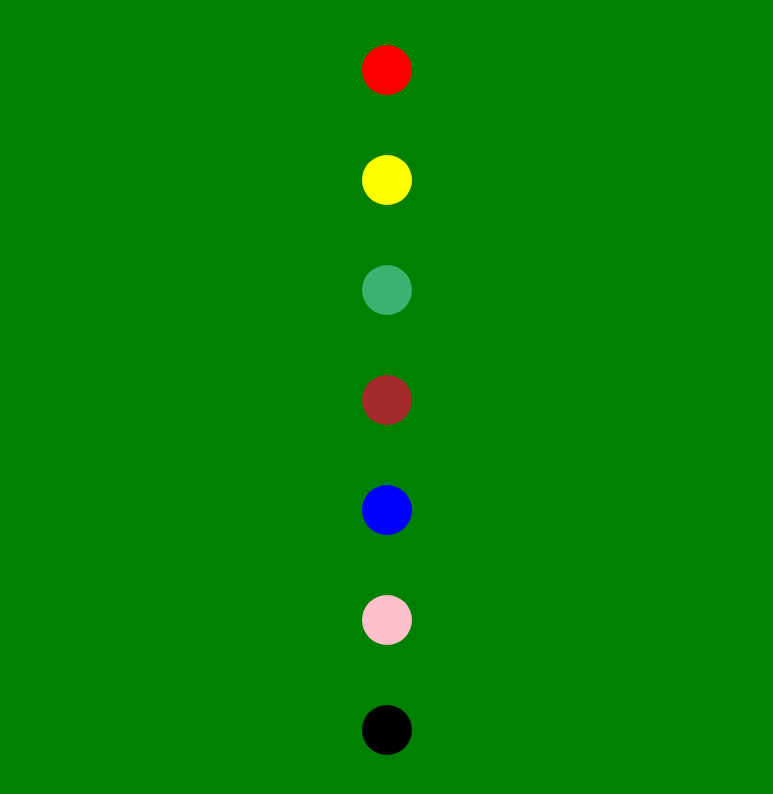
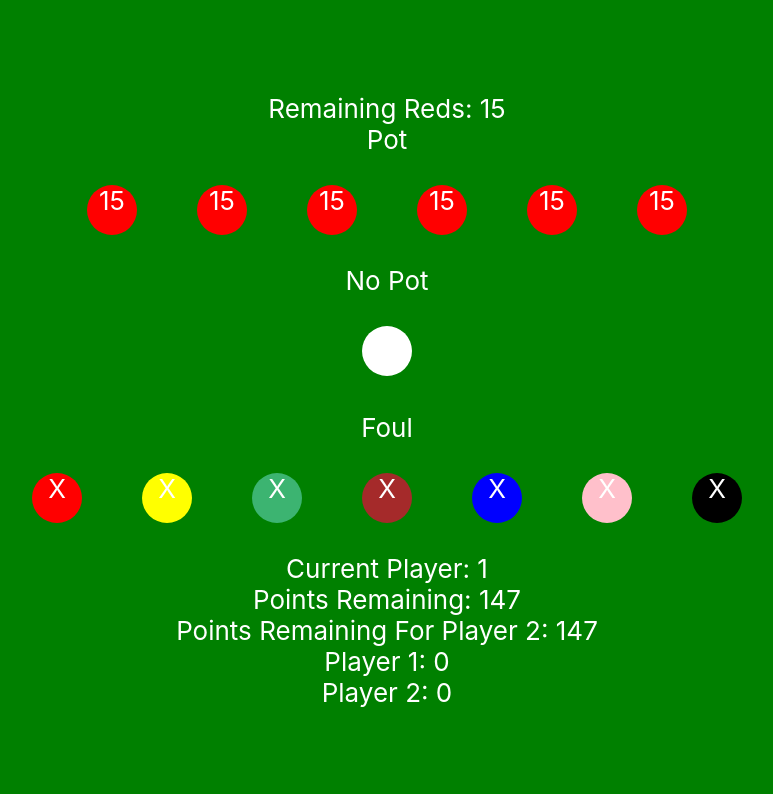
Before and after one commit to snerks/snooker-score01, a React (Create React App) app: page / in a window 1280 px wide. Shown: the top 794 px of the page, without its empty margins (253-1026 px from the left). Built offline with nearby package versions, Linux system fonts and the light colour scheme.

Commit message:
Basic scoring

```diff
--- a/src/App.css
+++ b/src/App.css
@@ -47,6 +47,10 @@
   margin: 30px;
 }
 
+.white {
+  background-color: white;
+}
+
 .red {
   background-color: red;
 }
--- a/src/App.tsx
+++ b/src/App.tsx
@@ -1,8 +1,171 @@
-import React from 'react';
+import React, { useState } from 'react';
 import logo from './logo.svg';
 import './App.css';
 
-function App() {
+// interface IPlayerPointsState {
+//   0: number;
+//   1: number;
+// }
+
+const App = () => {
+  const [redsRemaining, setRedsRemaining] = useState(15);
+
+  const [pointsRemaining, setPointsRemaining] = useState(147);
+  const [pointsRemainingForOtherPlayer, setPointsRemainingForOtherPlayer] = useState(147);
+
+  const [playerPoints, setPlayerPoints] = useState([0, 0]);
+  const [playerNumber, setPlayerNumber] = useState(0);
+
+  const [isFinalRedColourGone, setIsFinalRedColourGone] = useState(false);
+
+  const [isRedOn, setIsRedOn] = useState(true);
+  const [isYellowOn, setIsYellowOn] = useState(true);
+  const [isGreenOn, setIsGreenOn] = useState(true);
+  const [isBrownOn, setIsBrownOn] = useState(true);
+  const [isBlueOn, setIsBlueOn] = useState(true);
+  const [isPinkOn, setIsPinkOn] = useState(true);
+  const [isBlackOn, setIsBlackOn] = useState(true);
+
+  const [isGameOver, setIsGameOver] = useState(false);
+
+  const potNothing = () => {
+    setPlayerNumber((playerNumber + 1) % 2);
+    setIsRedOn(redsRemaining > 0);
+    setPointsRemaining((redsRemaining * 8) + 27);
+
+    if (redsRemaining === 0) {
+      setIsFinalRedColourGone(true);
+      setIsYellowOn(true);
+      setIsGreenOn(false);
+      setIsBrownOn(false);
+      setIsBlueOn(false);
+      setIsPinkOn(false);
+      setIsBlackOn(false);
+    }
+  }
+
+  const potRed = () => {
+    potBall(1);
+    setRedsRemaining(redsRemaining - 1);
+
+    setPointsRemainingForOtherPlayer(pointsRemainingForOtherPlayer - 8);
+  }
+
+  const potYellow = () => {
+    potBall(2);
+  }
+
+  const potGreen = () => {
+    potBall(3);
+  }
+
+  const potBrown = () => {
+    potBall(4);
+  }
+
+  const potBlue = () => {
+    potBall(5);
+  }
+
+  const potPink = () => {
+    potBall(6);
+  }
+
+  const potBlack = () => {
+    potBall(7);
+
+    if (isFinalRedColourGone) {
+      setIsGameOver(true);
+    }
+  }
+
+  // public get areSnookersRequired() {
+  //   return pointsRemainingForOtherPlayer < playerPoints[playerNumber];
+  // }
+
+  const areSnookersRequired = () => {
+    return pointsRemainingForOtherPlayer < playerPoints[playerNumber];
+  }
+
+  const potBall = (value: number) => {
+    setPointsRemaining(pointsRemaining - value);
+
+    if (playerNumber === 0) {
+      setPlayerPoints([playerPoints[0] + value, playerPoints[1]]);
+    } else {
+      setPlayerPoints([playerPoints[0], playerPoints[1] + value]);
+    }
+
+    setIsRedOn(redsRemaining > 0 && value > 1);
+
+    if (redsRemaining === 0 && value > 1) {
+      setIsFinalRedColourGone(true);
+      setIsYellowOn(true);
+      setIsGreenOn(false);
+      setIsBrownOn(false);
+      setIsBlueOn(false);
+      setIsPinkOn(false);
+      setIsBlackOn(false);
+    }
+
+    if (isFinalRedColourGone) {
+      setPointsRemainingForOtherPlayer(pointsRemainingForOtherPlayer - value);
+
+      switch (value) {
+        case 2:
+          setIsYellowOn(false);
+          setIsGreenOn(true);
+          setIsBrownOn(false);
+          setIsBlueOn(false);
+          setIsPinkOn(false);
+          setIsBlackOn(false);
+          break;
+        case 3:
+          setIsYellowOn(false);
+          setIsGreenOn(false);
+          setIsBrownOn(true);
+          setIsBlueOn(false);
+          setIsPinkOn(false);
+          setIsBlackOn(false);
+          break;
+        case 4:
+          setIsYellowOn(false);
+          setIsGreenOn(false);
+          setIsBrownOn(false);
+          setIsBlueOn(true);
+          setIsPinkOn(false);
+          setIsBlackOn(false);
+          break;
+        case 5:
+          setIsYellowOn(false);
+          setIsGreenOn(false);
+          setIsBrownOn(false);
+          setIsBlueOn(false);
+          setIsPinkOn(true);
+          setIsBlackOn(false);
+          break;
+        case 6:
+          setIsYellowOn(false);
+          setIsGreenOn(false);
+          setIsBrownOn(false);
+          setIsBlueOn(false);
+          setIsPinkOn(false);
+          setIsBlackOn(true);
+          break;
+        case 7:
+          setIsYellowOn(false);
+          setIsGreenOn(false);
+          setIsBrownOn(false);
+          setIsBlueOn(false);
+          setIsPinkOn(false);
+          setIsBlackOn(false);
+          break;
+        default:
+          break;
+      }
+    }
+  }
+
   return (
     <div className="App">
       <header className="App-header">
@@ -18,13 +181,83 @@ function App() {
         >
           Learn React
         </a> */}
-        <span className="ball red"></span>
-        <span className="ball yellow"></span>
-        <span className="ball green"></span>
-        <span className="ball brown"></span>
-        <span className="ball blue"></span>
-        <span className="ball pink"></span>
-        <span className="ball black"></span>
+        {!isGameOver &&
+          <div>
+            Remaining Reds: {redsRemaining}
+            <div>
+              Pot
+          </div>
+            <div>
+              {/* <span className="ball">Pot</span> */}
+              {isRedOn &&
+                <div>
+                  <span className="ball red" onClick={() => potRed()}>{redsRemaining}</span>
+                  <span className="ball red" onClick={() => potRed()}>{redsRemaining}</span>
+                  <span className="ball red" onClick={() => potRed()}>{redsRemaining}</span>
+                  <span className="ball red" onClick={() => potRed()}>{redsRemaining}</span>
+                  <span className="ball red" onClick={() => potRed()}>{redsRemaining}</span>
+                  <span className="ball red" onClick={() => potRed()}>{redsRemaining}</span>
+                </div>
+              }
+              {!isRedOn &&
+                <div>
+                  {isYellowOn && <span className="ball yellow" onClick={() => potYellow()}></span>}
+                  {isGreenOn && <span className="ball green" onClick={() => potGreen()}></span>}
+                  {isBrownOn && <span className="ball brown" onClick={() => potBrown()}></span>}
+                  {isBlueOn && <span className="ball blue" onClick={() => potBlue()}></span>}
+                  {isPinkOn && <span className="ball pink" onClick={() => potPink()}></span>}
+                  {isBlackOn && <span className="ball black" onClick={() => potBlack()}></span>}
+                </div>
+              }
+            </div>
+            <div>
+              No Pot
+          </div>
+            <div>
+              <span className="ball white" onClick={() => potNothing()}></span>
+            </div>
+            <div>
+              Foul
+          </div>
+            <div>
+              <span className="ball red" onClick={() => potRed()}>X</span>
+              <span className="ball yellow" onClick={() => potYellow()}>X</span>
+              <span className="ball green">X</span>
+              <span className="ball brown">X</span>
+              <span className="ball blue">X</span>
+              <span className="ball pink">X</span>
+              <span className="ball black">X</span>
+            </div>
+          </div>
+        }
+
+        {isGameOver && <div>Game Over!</div>}
+        <div>
+          <div>
+            Current Player: <span>{playerNumber + 1}</span>
+
+            {/* <div>
+              PointsRemainingForOtherPlayer: {pointsRemainingForOtherPlayer}
+            </div>
+            <div>
+              PlayerPoints[{playerNumber}]: {playerPoints[playerNumber]}
+            </div> */}
+            {areSnookersRequired() && <div style={{ backgroundColor: "orange" }}>Player {(playerNumber + 1) % 2 === 0 ? 1 : 2} : Snookers Required!!!!</div>}
+          </div>
+          <div>
+            Points Remaining: <span>{pointsRemaining}</span>
+          </div>
+          <div>
+            Points Remaining For Player {(playerNumber + 1) % 2 === 0 ? 1 : 2}: <span>{pointsRemainingForOtherPlayer}</span>
+          </div>
+          <div>
+            Player 1: <span>{playerPoints[0]}</span>
+          </div>
+          <div>
+            Player 2: <span>{playerPoints[1]}</span>
+          </div>
+        </div>
+
       </header>
     </div>
   );
```
Also changed, not shown: 1 other file (tests, documents, lock files or other folders).
